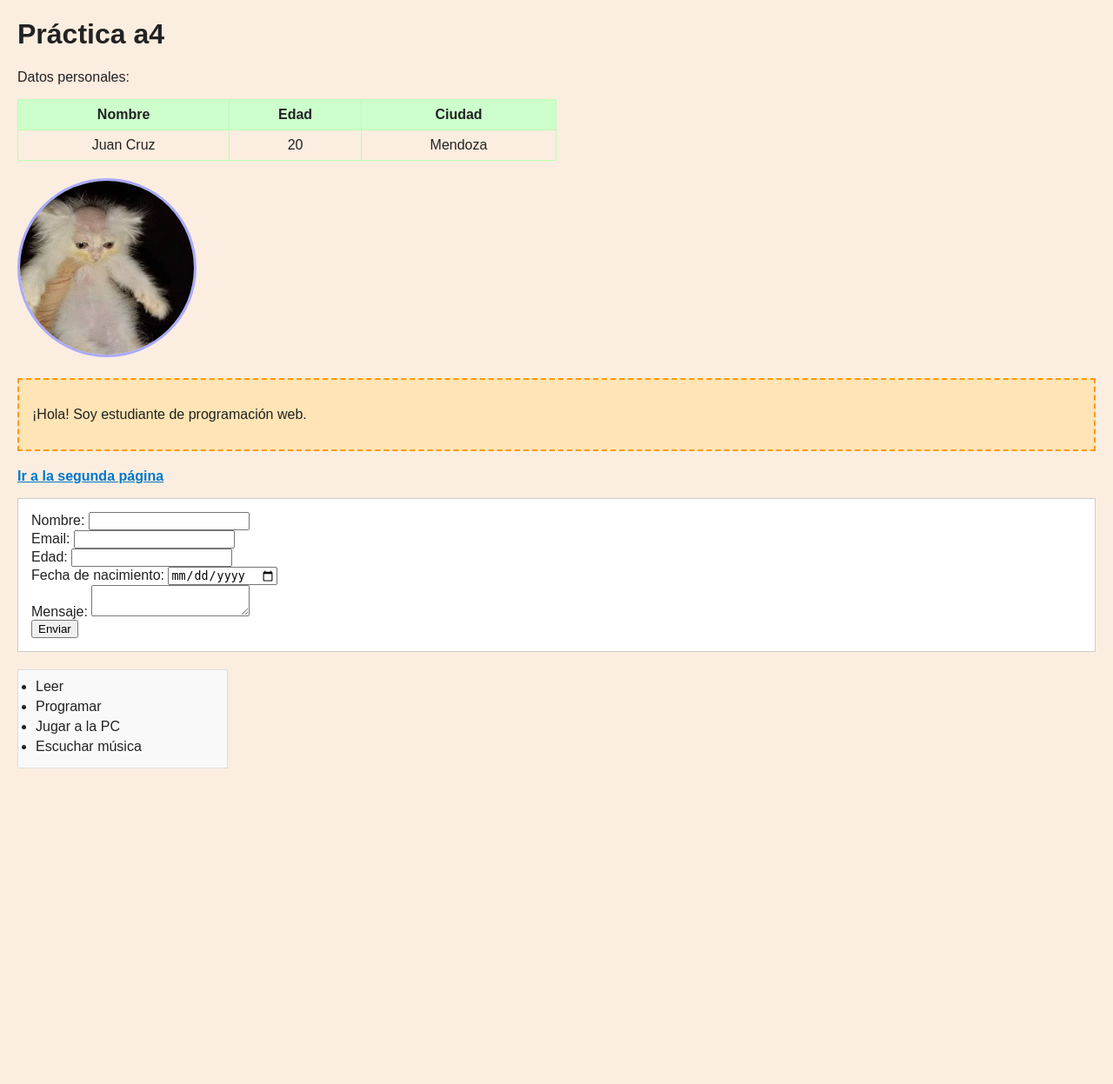
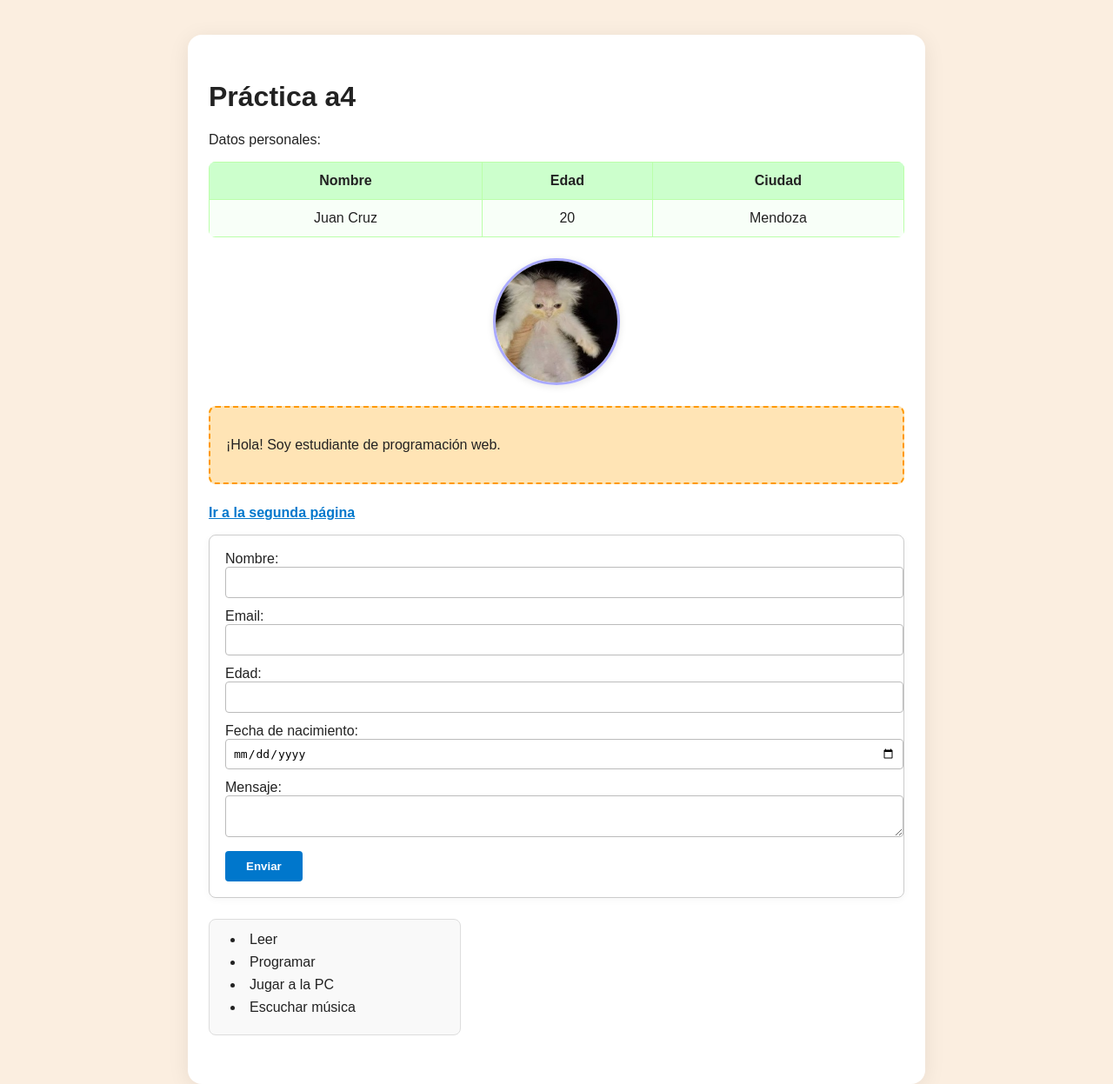
Before and after one commit to LucaCostabile/Pr-ctica-Prog-Web, a PHP site: page /Portafolio-Juan/A4.html in a window 1280 px wide. Shown: the whole page at 87% size. Before the commit the page ends 884 px from the top, so only its background shows below. Run offline with PHP 8.4, Linux system fonts and the light colour scheme.

Commit message:
mejoro estilos.css

```diff
--- a/Portafolio-Juan/css/estilos.css
+++ b/Portafolio-Juan/css/estilos.css
@@ -2,55 +2,106 @@ body {
     background-color: #fbeee0;
     font-family: Arial, sans-serif;
     color: #222;
-    margin: 20px;
+    margin: 0;
+    min-height: 100vh;
+}
+
+.contenedor-principal {
+    max-width: 800px;
+    margin: 40px auto 0 auto;
+    background: #fff;
+    border-radius: 16px;
+    box-shadow: 0 4px 24px rgba(0,0,0,0.08);
+    padding: 32px 24px;
+}
+
+.img-perfil {
+    display: block;
+    margin: 0 auto 24px auto;
+    border-radius: 50%;
+    border: 3px solid #aaf;
+    width: 140px;
+    height: 140px;
+    object-fit: cover;
+    box-shadow: 0 2px 8px rgba(0,0,0,0.10);
 }
 
 .tabla-datos {
     border-collapse: collapse;
-    width: 50%;
-    margin-bottom: 20px;
+    width: 100%;
+    margin-bottom: 24px;
+    background: #f8fff8;
+    border-radius: 8px;
+    overflow: hidden;
 }
 .tabla-datos th, .tabla-datos td {
     border: 1px solid #bfa;
-    padding: 8px;
+    padding: 12px 8px;
     text-align: center;
 }
 .tabla-datos th {
     background-color: #cfc;
-}
-
-.img-perfil {
-    border-radius: 50%;
-    border: 3px solid #aaf;
-    margin-bottom: 20px;
+    font-weight: bold;
 }
 
 #info-extra {
     background-color: #ffe4b5;
-    padding: 15px;
+    padding: 18px;
     border: 2px dashed #f90;
-    margin-bottom: 20px;
+    border-radius: 8px;
+    margin-bottom: 24px;
 }
 
 .enlace-secundario {
     color: #0077cc;
     font-weight: bold;
     text-decoration: underline;
+    transition: color 0.2s;
+}
+.enlace-secundario:hover {
+    color: #005fa3;
 }
 
 .formulario-contacto {
     background: #fff;
-    padding: 15px;
+    padding: 18px;
     border: 1px solid #ccc;
-    margin-bottom: 20px;
+    border-radius: 8px;
+    margin-bottom: 24px;
+    box-shadow: 0 2px 8px rgba(0,0,0,0.04);
+}
+.formulario-contacto input,
+.formulario-contacto textarea {
+    width: 100%;
+    padding: 8px;
+    margin-bottom: 12px;
+    border: 1px solid #bbb;
+    border-radius: 4px;
+    font-size: 1em;
+}
+.formulario-contacto button {
+    background: #0077cc;
+    color: #fff;
+    border: none;
+    padding: 10px 24px;
+    border-radius: 4px;
+    font-weight: bold;
+    cursor: pointer;
+    transition: background 0.2s;
+}
+.formulario-contacto button:hover {
+    background: #005fa3;
 }
 
 .lista-hobbies {
     background: #f9f9f9;
     border: 1px solid #ddd;
-    padding: 10px 20px;
-    width: 200px;
+    padding: 14px 24px;
+    width: 240px;
+    border-radius: 8px;
+    margin-bottom: 24px;
 }
 .lista-hobbies li {
-    margin-bottom: 5px;
+    margin-bottom: 8px;
+    list-style: disc inside;
 }
```
